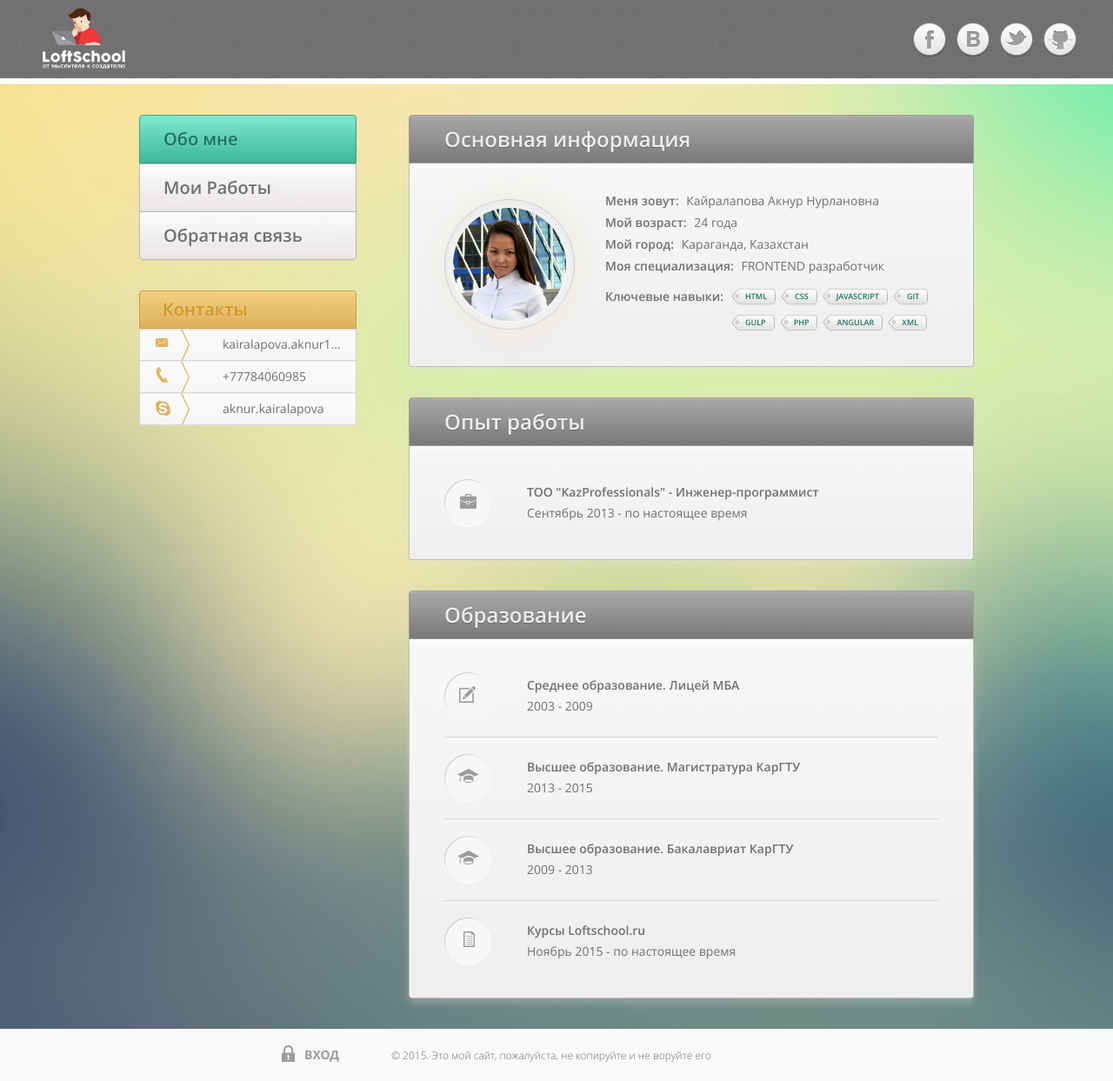
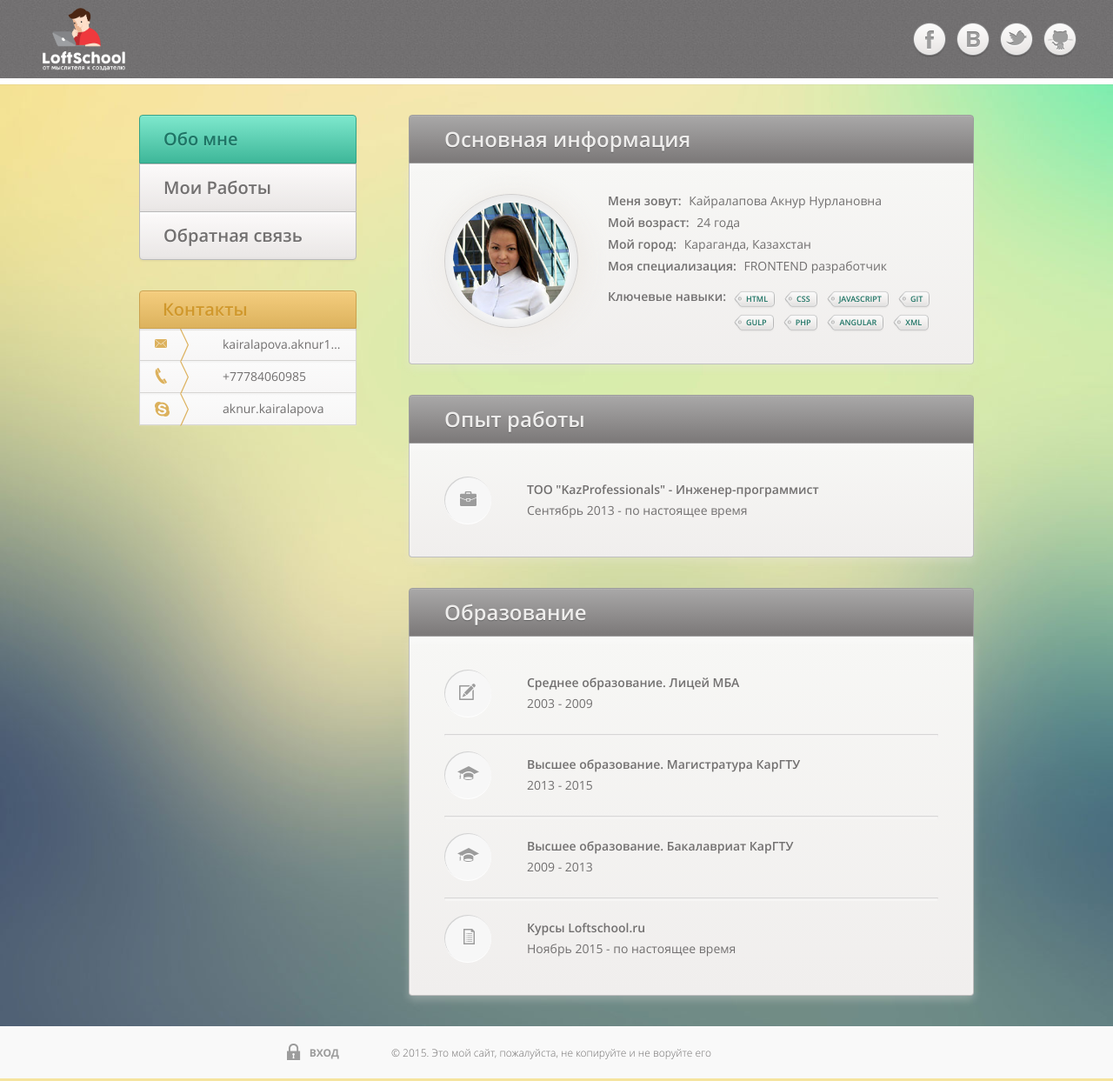
Before and after one commit to AknurKairalapova/portfolio, a website: page app/index.html in a window 1280 px wide. Shown: the whole page at 87% size. Drawn offline with nearby package versions, Linux system fonts and the light colour scheme.

Commit message:
some fixes

```diff
--- a/app/css/cssfiles/about.css
+++ b/app/css/cssfiles/about.css
@@ -10,10 +10,9 @@
     position: absolute;
     top: 50%;
     left: 0;
-    display: block;
-    width: 150px;
-    height: 150px;
-    margin-top: -76px;
+    width: 154px;
+    height: 154px;
+    margin-top: -80px;
     margin-left: 40px;
     padding: 9px;
     border: 1px solid #d1cfce;
@@ -21,9 +20,20 @@
     -webkit-box-shadow: 3px 2px 26.88px 5.12px rgba(236, 232, 227, 0.75), inset 0px 2px 24px 0px rgba(121, 121, 121, 0.23);
             box-shadow: 3px 2px 26.88px 5.12px rgba(236, 232, 227, 0.75), inset 0px 2px 24px 0px rgba(121, 121, 121, 0.23);
     background: #fbfbfb;
+    overflow: hidden;
+}
+.avatar-wrapper {
+    width: 134px;
+    height: 134px;
+
+    border-radius: 50%;
+    overflow: hidden;
+}
+.avatar-img {
+    width: 100%;
 }
 .profile {
-    margin-left: 185px;
+    margin-left: 188px;
     margin-bottom: 15px;
 }
 .profile .profile-item {
@@ -34,7 +44,7 @@
     font-family: OpenSansSemiBold, Arial, sans-serif;
 }
 .skills {
-    margin-left: 185px;
+    margin-left: 188px;
 }
 .skills:before,
 .skills:after {
@@ -49,12 +59,14 @@
     float: left;
 }
 .skills .profile-label {
-    width: 150px;
+    width: 145px;
+    margin-right: 0;
 }
 .skills-list {
     width: 240px;
     margin: 0;
     padding: 0;
+    padding-top: 3px;
     list-style: none;
     font-size: 0;
 }
@@ -62,16 +74,18 @@
     position: relative;
     display: inline-block;
     height: 21px;
-    margin-right: 20px;
-    margin-bottom: 9px;
-    padding: 2px 6px;
+    margin-left: 10px;
+    margin-right: 15px;
+    margin-bottom: 6px;
+    padding: 2px 4px 0 4px;
     vertical-align: top;
     font-family: OpenSansSemiBold, Arial, sans-serif;
     font-size: 9px;
     line-height: 16px;
+    font-weight: bold;
     text-transform: uppercase;
     color: #1e7465;
-    background: url(../img/icon-tag-middle.png) repeat;
+    background: url(../img/icon-tag-middle.png) repeat center center;
 }
 .skills-item:last-child {
     margin-right: 0;
--- a/app/css/cssfiles/footer.css
+++ b/app/css/cssfiles/footer.css
@@ -3,7 +3,7 @@
     bottom: 0;
     width: 100%;
     height: 60px;
-    padding: 19px 0;
+    padding: 22px 0;
     background: #f9f9f9;
 }
 .layout-footer-container {
@@ -28,46 +28,34 @@
 .login-link {
     position: relative;
     display: inline-block;
-    margin-right: 3px;
+    padding-left: 27px;
     vertical-align: middle;
-    width: 24px;
-    height: 22px;
-    border: 0;
-    font: 0/0 a;
-    text-shadow: none;
-    color: transparent;
+    font-family: OpenSansBold, Arial, sans-serif;
+    font-size: 12px;
+    color: #9c9c9c;
+    text-transform: uppercase;
+    text-decoration: none;
+    text-shadow: 0 1px 1px rgba(255, 255, 255, 0.333);
+}
+.login-link:hover {
+    text-decoration: none;
 }
 .login-link:before {
     content: " ";
     position: absolute;
-    top: 0;
+    top: -2px;
     left: 0;
-    width: 19px;
+    width: 24px;
     height: 22px;
     background: url("../img/spritesheet.png") no-repeat -161px -89px;
 }
 .login-link:hover:before {
     content: " ";
-    position: absolute;
-    top: 0;
-    left: 0;
-    width: 24px;
-    height: 22px;
     background: url("../img/spritesheet.png") no-repeat -190px -113px;
-}
-.login-link-text {
-    display: inline-block;
-    vertical-align: middle;
-    font-family: OpenSansBold, Arial, sans-serif;
-    font-size: 14px;
-    color: #9c9c9c;
-    text-transform: uppercase;
-    text-shadow: 0 1px 1px rgba(255, 255, 255, 0.333);
 }
 .copyright {
     float: left;
     width: 790px;
-    padding-top: 3px;
     font-family: OpenSansLight, Arial, sans-serif;
     font-size: 12px;
 }
--- a/app/css/cssfiles/header.css
+++ b/app/css/cssfiles/header.css
@@ -22,24 +22,20 @@
     margin: 0 auto;
 }
 .logo {
+    display: block;
     float: left;
-    width: 120px;
-    height: 90px;
-    padding-left: 9px;
-    padding-top: 9px;
+    width: 95px;
+    height: 70px;
+    margin-left: 9px;
+    margin-top: 9px;
     white-space: nowrap;
+    border: 0;
+    font: 0/0 a;
+    text-shadow: none;
+    color: transparent;
 }
 .logo-img {
-    display: inline-block;
-    vertical-align: top;
-    width: 95px;
-    height: 70px;
-}
-.logo-text {
-    display: inline-block;
-    vertical-align: top;
-    text-indent: 100%;
-    overflow: hidden;
+    width: 100%;
 }
 .socials {
     float: right;
--- a/app/css/cssfiles/sidebar.css
+++ b/app/css/cssfiles/sidebar.css
@@ -87,35 +87,11 @@
 }
 .contacts-item {
     position: relative;
-    display: block;
-    padding: 8px 10px 8px 95px;
-    border: 1px solid #d6d5d3;
-    border-top: none;
     white-space: nowrap;
-    overflow: hidden;
-    text-overflow: ellipsis;
-    -webkit-box-shadow: 0px 1px 0px 0px rgba(255, 255, 255, 0.137), inset 0px 2px 2px 0px rgba(114, 112, 112, 0.039);
-            box-shadow: 0px 1px 0px 0px rgba(255, 255, 255, 0.137), inset 0px 2px 2px 0px rgba(114, 112, 112, 0.039);
-    background: rgba(251,251,251,1);
-    background: -webkit-gradient(left top, left bottom, color-stop(0%, rgba(251,251,251,1)), color-stop(100%, rgba(247,246,246,1)));
-    background: -webkit-linear-gradient(top, rgba(251,251,251,1) 0%, rgba(247,246,246,1) 100%);
-    background: -webkit-gradient(linear, left top, left bottom, from(rgba(251,251,251,1)), to(rgba(247,246,246,1)));
-    background: linear-gradient(to bottom, rgba(251,251,251,1) 0%, rgba(247,246,246,1) 100%);
-    filter: progid:DXImageTransform.Microsoft.gradient( startColorstr='#fbfbfb', endColorstr='#f7f6f6', GradientType=0 );
 }
 .contacts-item:last-child {
     border-bottom-left-radius: 4px;
     border-bottom-right-radius: 4px;
-}
-.contacts-item:hover {
-    -webkit-box-shadow: inset 0px 2px 2px 0px rgba(114, 112, 112, 0.039);
-            box-shadow: inset 0px 2px 2px 0px rgba(114, 112, 112, 0.039);
-    background: rgba(251,251,251,1);
-    background: -webkit-gradient(left top, left bottom, color-stop(0%, rgba(251,251,251,1)), color-stop(100%, rgba(242,231,208,1)));
-    background: -webkit-linear-gradient(top, rgba(251,251,251,1) 0%, rgba(242,231,208,1) 100%);
-    background: -webkit-gradient(linear, left top, left bottom, from(rgba(251,251,251,1)), to(rgba(242,231,208,1)));
-    background: linear-gradient(to bottom, rgba(251,251,251,1) 0%, rgba(242,231,208,1) 100%);
-    filter: progid:DXImageTransform.Microsoft.gradient( startColorstr='#fbfbfb', endColorstr='#f2e7d0', GradientType=0 );
 }
 .contacts-item:before {
     content: " ";
@@ -153,11 +129,33 @@
     background-position: -5px -5px;
 }
 .contacts-link {
+    display: block;
+    padding: 8px 10px 8px 95px;
+    border: 1px solid #d6d5d3;
+    border-top: none;
     font-family: OpenSansRegular, Arial, sans-serif;
     color: #727070;
     text-decoration: none;
     font-style: normal;
+    overflow: hidden;
+    text-overflow: ellipsis;
+    -webkit-box-shadow: 0px 1px 0px 0px rgba(255, 255, 255, 0.137), inset 0px 2px 2px 0px rgba(114, 112, 112, 0.039);
+            box-shadow: 0px 1px 0px 0px rgba(255, 255, 255, 0.137), inset 0px 2px 2px 0px rgba(114, 112, 112, 0.039);
+    background: rgba(251,251,251,1);
+    background: -webkit-gradient(left top, left bottom, color-stop(0%, rgba(251,251,251,1)), color-stop(100%, rgba(247,246,246,1)));
+    background: -webkit-linear-gradient(top, rgba(251,251,251,1) 0%, rgba(247,246,246,1) 100%);
+    background: -webkit-gradient(linear, left top, left bottom, from(rgba(251,251,251,1)), to(rgba(247,246,246,1)));
+    background: linear-gradient(to bottom, rgba(251,251,251,1) 0%, rgba(247,246,246,1) 100%);
+    filter: progid:DXImageTransform.Microsoft.gradient( startColorstr='#fbfbfb', endColorstr='#f7f6f6', GradientType=0 );
 }
 .contacts-link:hover {
     text-decoration: underline;
+    -webkit-box-shadow: inset 0px 2px 2px 0px rgba(114, 112, 112, 0.039);
+            box-shadow: inset 0px 2px 2px 0px rgba(114, 112, 112, 0.039);
+    background: rgba(251,251,251,1);
+    background: -webkit-gradient(left top, left bottom, color-stop(0%, rgba(251,251,251,1)), color-stop(100%, rgba(242,231,208,1)));
+    background: -webkit-linear-gradient(top, rgba(251,251,251,1) 0%, rgba(242,231,208,1) 100%);
+    background: -webkit-gradient(linear, left top, left bottom, from(rgba(251,251,251,1)), to(rgba(242,231,208,1)));
+    background: linear-gradient(to bottom, rgba(251,251,251,1) 0%, rgba(242,231,208,1) 100%);
+    filter: progid:DXImageTransform.Microsoft.gradient( startColorstr='#fbfbfb', endColorstr='#f2e7d0', GradientType=0 );
 }
--- a/app/css/main.css
+++ b/app/css/main.css
@@ -173,26 +173,21 @@ body {
 }
 
 .logo {
+  display: block;
   float: left;
-  width: 120px;
-  height: 90px;
-  padding-left: 9px;
-  padding-top: 9px;
+  width: 95px;
+  height: 70px;
+  margin-left: 9px;
+  margin-top: 9px;
   white-space: nowrap;
+  border: 0;
+  font: 0/0 a;
+  text-shadow: none;
+  color: transparent;
 }
 
 .logo-img {
-  display: inline-block;
-  vertical-align: top;
-  width: 95px;
-  height: 70px;
-}
-
-.logo-text {
-  display: inline-block;
-  vertical-align: top;
-  text-indent: 100%;
-  overflow: hidden;
+  width: 100%;
 }
 
 .socials {
@@ -414,37 +409,12 @@ body {
 
 .contacts-item {
   position: relative;
-  display: block;
-  padding: 8px 10px 8px 95px;
-  border: 1px solid #d6d5d3;
-  border-top: none;
   white-space: nowrap;
-  overflow: hidden;
-  text-overflow: ellipsis;
-  -webkit-box-shadow: 0px 1px 0px 0px rgba(255, 255, 255, 0.137), inset 0px 2px 2px 0px rgba(114, 112, 112, 0.039);
-  box-shadow: 0px 1px 0px 0px rgba(255, 255, 255, 0.137), inset 0px 2px 2px 0px rgba(114, 112, 112, 0.039);
-  background: rgba(251,251,251,1);
-  background: -webkit-gradient(left top, left bottom, color-stop(0%, rgba(251,251,251,1)), color-stop(100%, rgba(247,246,246,1)));
-  background: -webkit-linear-gradient(top, rgba(251,251,251,1) 0%, rgba(247,246,246,1) 100%);
-  background: -webkit-gradient(linear, left top, left bottom, from(rgba(251,251,251,1)), to(rgba(247,246,246,1)));
-  background: linear-gradient(to bottom, rgba(251,251,251,1) 0%, rgba(247,246,246,1) 100%);
-  filter: progid:DXImageTransform.Microsoft.gradient( startColorstr='#fbfbfb', endColorstr='#f7f6f6', GradientType=0 );
 }
 
 .contacts-item:last-child {
   border-bottom-left-radius: 4px;
   border-bottom-right-radius: 4px;
-}
-
-.contacts-item:hover {
-  -webkit-box-shadow: inset 0px 2px 2px 0px rgba(114, 112, 112, 0.039);
-  box-shadow: inset 0px 2px 2px 0px rgba(114, 112, 112, 0.039);
-  background: rgba(251,251,251,1);
-  background: -webkit-gradient(left top, left bottom, color-stop(0%, rgba(251,251,251,1)), color-stop(100%, rgba(242,231,208,1)));
-  background: -webkit-linear-gradient(top, rgba(251,251,251,1) 0%, rgba(242,231,208,1) 100%);
-  background: -webkit-gradient(linear, left top, left bottom, from(rgba(251,251,251,1)), to(rgba(242,231,208,1)));
-  background: linear-gradient(to bottom, rgba(251,251,251,1) 0%, rgba(242,231,208,1) 100%);
-  filter: progid:DXImageTransform.Microsoft.gradient( startColorstr='#fbfbfb', endColorstr='#f2e7d0', GradientType=0 );
 }
 
 .contacts-item:before {
@@ -488,14 +458,36 @@ body {
 }
 
 .contacts-link {
+  display: block;
+  padding: 8px 10px 8px 95px;
+  border: 1px solid #d6d5d3;
+  border-top: none;
   font-family: OpenSansRegular, Arial, sans-serif;
   color: #727070;
   text-decoration: none;
   font-style: normal;
+  overflow: hidden;
+  text-overflow: ellipsis;
+  -webkit-box-shadow: 0px 1px 0px 0px rgba(255, 255, 255, 0.137), inset 0px 2px 2px 0px rgba(114, 112, 112, 0.039);
+  box-shadow: 0px 1px 0px 0px rgba(255, 255, 255, 0.137), inset 0px 2px 2px 0px rgba(114, 112, 112, 0.039);
+  background: rgba(251,251,251,1);
+  background: -webkit-gradient(left top, left bottom, color-stop(0%, rgba(251,251,251,1)), color-stop(100%, rgba(247,246,246,1)));
+  background: -webkit-linear-gradient(top, rgba(251,251,251,1) 0%, rgba(247,246,246,1) 100%);
+  background: -webkit-gradient(linear, left top, left bottom, from(rgba(251,251,251,1)), to(rgba(247,246,246,1)));
+  background: linear-gradient(to bottom, rgba(251,251,251,1) 0%, rgba(247,246,246,1) 100%);
+  filter: progid:DXImageTransform.Microsoft.gradient( startColorstr='#fbfbfb', endColorstr='#f7f6f6', GradientType=0 );
 }
 
 .contacts-link:hover {
   text-decoration: underline;
+  -webkit-box-shadow: inset 0px 2px 2px 0px rgba(114, 112, 112, 0.039);
+  box-shadow: inset 0px 2px 2px 0px rgba(114, 112, 112, 0.039);
+  background: rgba(251,251,251,1);
+  background: -webkit-gradient(left top, left bottom, color-stop(0%, rgba(251,251,251,1)), color-stop(100%, rgba(242,231,208,1)));
+  background: -webkit-linear-gradient(top, rgba(251,251,251,1) 0%, rgba(242,231,208,1) 100%);
+  background: -webkit-gradient(linear, left top, left bottom, from(rgba(251,251,251,1)), to(rgba(242,231,208,1)));
+  background: linear-gradient(to bottom, rgba(251,251,251,1) 0%, rgba(242,231,208,1) 100%);
+  filter: progid:DXImageTransform.Microsoft.gradient( startColorstr='#fbfbfb', endColorstr='#f2e7d0', GradientType=0 );
 }
 .section {
   margin-bottom: 35px;
@@ -552,10 +544,9 @@ body {
   position: absolute;
   top: 50%;
   left: 0;
-  display: block;
-  width: 150px;
-  height: 150px;
-  margin-top: -76px;
+  width: 154px;
+  height: 154px;
+  margin-top: -80px;
   margin-left: 40px;
   padding: 9px;
   border: 1px solid #d1cfce;
@@ -563,10 +554,22 @@ body {
   -webkit-box-shadow: 3px 2px 26.88px 5.12px rgba(236, 232, 227, 0.75), inset 0px 2px 24px 0px rgba(121, 121, 121, 0.23);
   box-shadow: 3px 2px 26.88px 5.12px rgba(236, 232, 227, 0.75), inset 0px 2px 24px 0px rgba(121, 121, 121, 0.23);
   background: #fbfbfb;
+  overflow: hidden;
+}
+
+.avatar-wrapper {
+  width: 134px;
+  height: 134px;
+  border-radius: 50%;
+  overflow: hidden;
+}
+
+.avatar-img {
+  width: 100%;
 }
 
 .profile {
-  margin-left: 185px;
+  margin-left: 188px;
   margin-bottom: 15px;
 }
 
@@ -580,7 +583,7 @@ body {
 }
 
 .skills {
-  margin-left: 185px;
+  margin-left: 188px;
 }
 
 .skills:before,
@@ -599,13 +602,15 @@ body {
 }
 
 .skills .profile-label {
-  width: 150px;
+  width: 145px;
+  margin-right: 0;
 }
 
 .skills-list {
   width: 240px;
   margin: 0;
   padding: 0;
+  padding-top: 3px;
   list-style: none;
   font-size: 0;
 }
@@ -614,16 +619,18 @@ body {
   position: relative;
   display: inline-block;
   height: 21px;
-  margin-right: 20px;
-  margin-bottom: 9px;
-  padding: 2px 6px;
+  margin-left: 10px;
+  margin-right: 15px;
+  margin-bottom: 6px;
+  padding: 2px 4px 0 4px;
   vertical-align: top;
   font-family: OpenSansSemiBold, Arial, sans-serif;
   font-size: 9px;
   line-height: 16px;
+  font-weight: bold;
   text-transform: uppercase;
   color: #1e7465;
-  background: url("../img/icon-tag-middle.png") repeat;
+  background: url("../img/icon-tag-middle.png") repeat center center;
 }
 
 .skills-item:last-child {
@@ -974,14 +981,20 @@ body {
 
 .captcha-control {
   height: 80px;
+  padding-top: 7px;
+  padding-bottom: 7px;
+}
+
+.captcha-img {
+  width: 100%;
 }
 
 .form-control:focus,
 .form-textarea:focus {
-  border-color: #66afe9;
+  border-color: #66a286;
   outline: 0;
-  -webkit-box-shadow: inset 0 1px 1px rgba(0,0,0,.075), 0 0 8px rgba(102, 175, 233, .6);
-  box-shadow: inset 0 1px 1px rgba(0,0,0,.075), 0 0 8px rgba(102, 175, 233, .6);
+  -webkit-box-shadow: inset 0 1px 1px rgba(0,0,0,.075), 0 0 8px rgba(17, 17, 17, 0.16);
+  box-shadow: inset 0 1px 1px rgba(0,0,0,.075), 0 0 8px rgba(17, 17, 17, 0.16);
 }
 
 .form-control::-moz-placeholder,
@@ -1104,7 +1117,7 @@ body {
   bottom: 0;
   width: 100%;
   height: 60px;
-  padding: 19px 0;
+  padding: 22px 0;
   background: #f9f9f9;
 }
 
@@ -1134,50 +1147,38 @@ body {
 .login-link {
   position: relative;
   display: inline-block;
-  margin-right: 3px;
+  padding-left: 27px;
   vertical-align: middle;
-  width: 24px;
-  height: 22px;
-  border: 0;
-  font: 0/0 a;
-  text-shadow: none;
-  color: transparent;
+  font-family: OpenSansBold, Arial, sans-serif;
+  font-size: 12px;
+  color: #9c9c9c;
+  text-transform: uppercase;
+  text-decoration: none;
+  text-shadow: 0 1px 1px rgba(255, 255, 255, 0.333);
+}
+
+.login-link:hover {
+  text-decoration: none;
 }
 
 .login-link:before {
   content: " ";
   position: absolute;
-  top: 0;
+  top: -2px;
   left: 0;
-  width: 19px;
+  width: 24px;
   height: 22px;
   background: url("../img/spritesheet.png") no-repeat -161px -89px;
 }
 
 .login-link:hover:before {
   content: " ";
-  position: absolute;
-  top: 0;
-  left: 0;
-  width: 24px;
-  height: 22px;
   background: url("../img/spritesheet.png") no-repeat -190px -113px;
-}
-
-.login-link-text {
-  display: inline-block;
-  vertical-align: middle;
-  font-family: OpenSansBold, Arial, sans-serif;
-  font-size: 14px;
-  color: #9c9c9c;
-  text-transform: uppercase;
-  text-shadow: 0 1px 1px rgba(255, 255, 255, 0.333);
 }
 
 .copyright {
   float: left;
   width: 790px;
-  padding-top: 3px;
   font-family: OpenSansLight, Arial, sans-serif;
   font-size: 12px;
 }
--- a/app/index.html
+++ b/app/index.html
@@ -18,22 +18,22 @@
 <body>
     <header class="layout-header">
         <div class="layout-header-container">
-            <div class="logo">
+            <a href="/index.html" class="logo">
                 <img src="img/logo.png" class="logo-img" alt="LoftSchool от мыслителя к создателю">
                 <span class="logo-text">LoftSchool от мыслителя к создателю</span>
-            </div>
+            </a>
             <ul class="socials">
                 <li class="socials-item">
-                    <a href="https://www.facebook.com/aknur.kairalapova" class="socials-link socials-link-fsb">я в фейсбуке</a>
+                    <a href="https://www.facebook.com/aknur.kairalapova" target="_blank" class="socials-link socials-link-fsb">я в фейсбуке</a>
                 </li>
                 <li class="socials-item">
-                    <a href="https://vk.com/beingaknur" class="socials-link socials-link-vk">я в контакте</a>
+                    <a href="https://vk.com/beingaknur" target="_blank" class="socials-link socials-link-vk">я в контакте</a>
                 </li>
                 <li class="socials-item">
-                    <a href="https://twitter.com/beingaknur" class="socials-link socials-link-tw">я в твиттере</a>
+                    <a href="https://twitter.com/beingaknur" target="_blank" class="socials-link socials-link-tw">я в твиттере</a>
                 </li>
                 <li class="socials-item">
-                    <a href="https://github.com/AknurKairalapova" class="socials-link socials-link-git">я на гитхабе</a>
+                    <a href="https://github.com/AknurKairalapova" target="_blank" class="socials-link socials-link-git">я на гитхабе</a>
                 </li>
             </ul>
         </div>
@@ -42,9 +42,9 @@
         <aside class="sidebar">
             <nav class="nav">
                 <ul class="nav-list">
-                    <li class="nav-item active"><a href="index.html" class="nav-link">Обо мне</a></li>
-                    <li class="nav-item"><a href="myworks.html" class="nav-link">Мои Работы</a></li>
-                    <li class="nav-item"><a href="feedback.html" class="nav-link">Обратная связь</a></li>
+                    <li class="nav-item active"><a href="/index.html" class="nav-link">Обо мне</a></li>
+                    <li class="nav-item"><a href="/myworks.html" class="nav-link">Мои Работы</a></li>
+                    <li class="nav-item"><a href="/feedback.html" class="nav-link">Обратная связь</a></li>
                 </ul>
             </nav>
             <address class="contacts">
@@ -60,7 +60,11 @@
             <section class="section section-about-main">
                 <h2 class="section-title">Основная информация</h2>
                 <div class="section-body">
-                    <img src="img/avatar.jpg" alt="Моя фотография" class="avatar">
+                    <div class="avatar">
+                        <div class="avatar-wrapper">
+                            <img src="img/avatar.jpg" alt="Моя фотография" class="avatar-img">
+                        </div>
+                    </div>
                     <div class="profile">
                         <p class="profile-item"><label class="profile-label">Меня зовут: </label>Кайралапова Акнур Нурлановна</p>
                         <p class="profile-item"><label class="profile-label">Мой возраст: </label>24 года</p>
@@ -136,8 +140,7 @@
     <footer class="layout-footer">
         <div class="layout-footer-container">
             <div class="login-link-wrapper">
-               <a href="login.html" class="login-link">Вход</a>
-               <span class="login-link-text">Вход</span>
+               <a href="/login.html" class="login-link">Вход</a>
             </div>
             <div class="copyright">
                 &copy; 2015. Это мой сайт, пожалуйста, не копируйте и не воруйте его
```
Also changed, not shown: app/css/cssfiles/feedback.css (+8 -3 lines), app/feedback.html (+13 -11 lines), app/myworks.html (+34 -32 lines), app/img/captcha.png (added).
